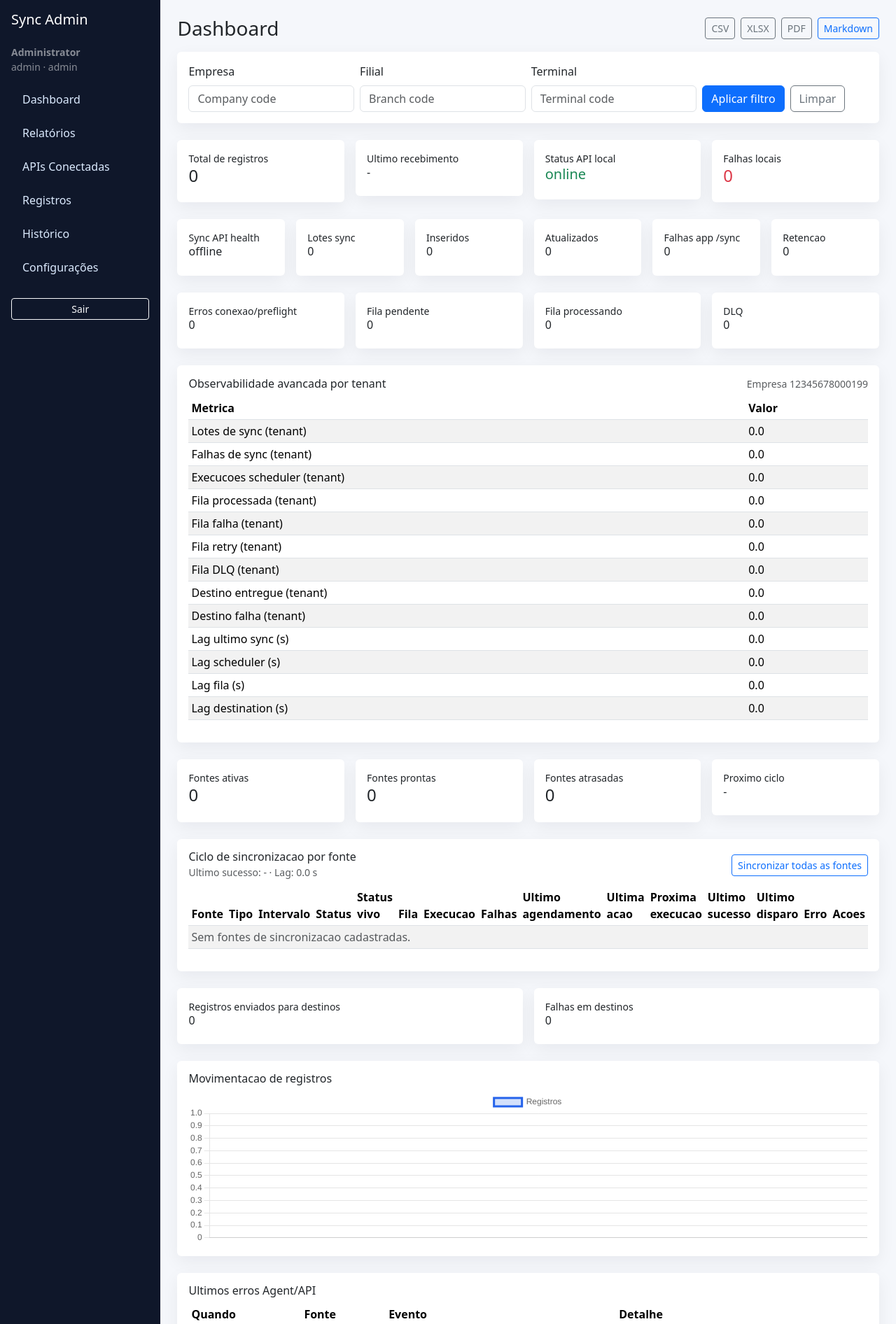
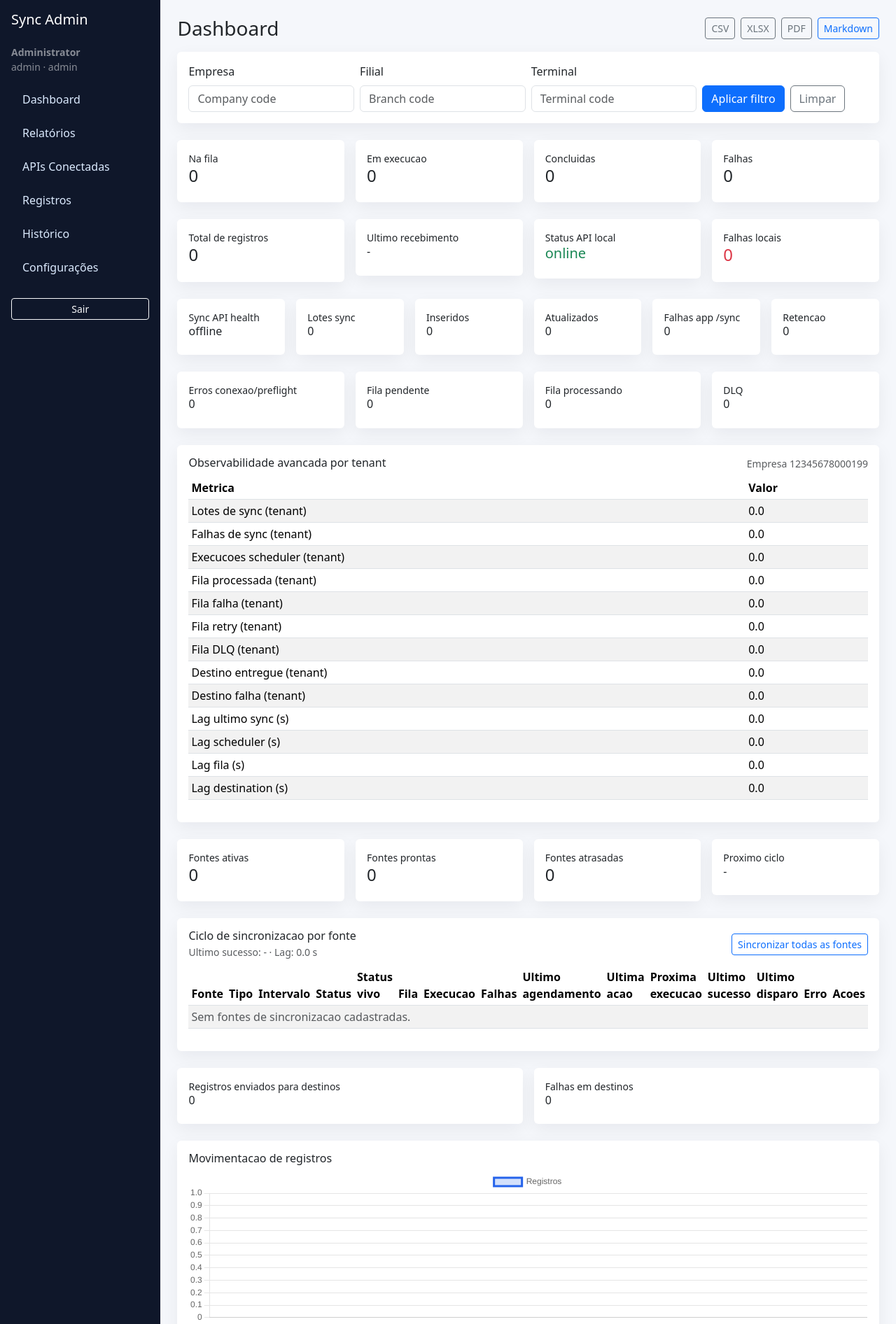
Before and after one commit to RodrigoTejada41/INTEGRADO_WEB_XD, a FastAPI app: page /dashboard in a window 1280 px wide. Shown: the top 1892 px of the page at 70% size. Run offline with FastAPI, Linux system fonts and the light colour scheme; the visitor is signed in with stand-in values (Sample User, id 1); data that the repository does not hold is empty; some libraries are stand-ins or nearby versions.

Commit message:
feature: add compact execution summary to dashboard

```diff
--- a/cerebro_vivo/memoria_projeto.json
+++ b/cerebro_vivo/memoria_projeto.json
@@ -195,6 +195,12 @@
         "item": "Consolidar status vivo do cockpit de fontes",
         "motivo": "Exibir ultimo estado por fonte, ultima acao e ultimo disparo com refresh automatico no dashboard operacional",
         "status": "concluido"
+      },
+      {
+        "ordem": 13,
+        "item": "Adicionar resumo compacto do estado de execucao por fonte no topo do dashboard",
+        "motivo": "Dar leitura imediata de fila, em execucao, concluidas e falhas antes da tabela detalhada",
+        "status": "concluido"
       }
     ],
     "riscos_conhecidos": [
--- a/sync-admin/app/static/js/dashboard.js
+++ b/sync-admin/app/static/js/dashboard.js
@@ -74,6 +74,10 @@
       setText('kpi-last-received', data.summary.last_received);
       setText('kpi-api-status', data.summary.api_status);
       setText('kpi-failed-batches', data.summary.failed_batches);
+      setText('kpi-source-exec-queued', data.source_execution_overview.queued_count);
+      setText('kpi-source-exec-running', data.source_execution_overview.running_count);
+      setText('kpi-source-exec-done', data.source_execution_overview.done_count);
+      setText('kpi-source-exec-failed', data.source_execution_overview.failed_count);
 
       setText('kpi-control-health', data.control.api_health);
       setText('kpi-control-batches', data.control.sync_batches_total);
--- a/sync-admin/app/templates/dashboard.html
+++ b/sync-admin/app/templates/dashboard.html
@@ -30,6 +30,13 @@
     </div>
   </div>
 </form>
+
+<div class="row g-3 mb-4">
+  <div class="col-md-3"><div class="card p-3"><small>Na fila</small><h4 id="kpi-source-exec-queued">{{ source_execution_overview.queued_count }}</h4></div></div>
+  <div class="col-md-3"><div class="card p-3"><small>Em execucao</small><h4 id="kpi-source-exec-running">{{ source_execution_overview.running_count }}</h4></div></div>
+  <div class="col-md-3"><div class="card p-3"><small>Concluidas</small><h4 id="kpi-source-exec-done">{{ source_execution_overview.done_count }}</h4></div></div>
+  <div class="col-md-3"><div class="card p-3"><small>Falhas</small><h4 id="kpi-source-exec-failed">{{ source_execution_overview.failed_count }}</h4></div></div>
+</div>
 
 <div class="row g-3 mb-4">
   <div class="col-md-3"><div class="card p-3"><small>Total de registros</small><h4 id="kpi-total-records">{{ summary.total_records }}</h4></div></div>
--- a/sync-admin/app/web/routes/pages.py
+++ b/sync-admin/app/web/routes/pages.py
@@ -319,6 +319,22 @@ def _source_status_snapshot(source_configs: list[dict], sync_jobs: list[dict]) -
         snapshot.setdefault('failed_count', '0')
 
     return latest_by_source
+
+
+def _source_execution_overview(source_status_snapshot: dict[str, dict[str, str]]) -> dict[str, int]:
+    overview = {
+        'queued_count': 0,
+        'running_count': 0,
+        'done_count': 0,
+        'failed_count': 0,
+    }
+    for snapshot in source_status_snapshot.values():
+        for key in overview:
+            try:
+                overview[key] += int(snapshot.get(key, 0) or 0)
+            except (TypeError, ValueError):
+                continue
+    return overview
 
 
 def _build_filter_chips(
@@ -598,6 +614,7 @@ def dashboard(
         source_configs = control.fetch_source_configs()
         sync_jobs = control.fetch_sync_jobs(limit=50)
         source_status_snapshot = _source_status_snapshot(source_configs, sync_jobs)
+        source_execution_overview = _source_execution_overview(source_status_snapshot)
         source_cycle_summary = control.fetch_source_cycle_summary(source_configs)
         destination_configs = control.fetch_destination_configs()
     else:
@@ -629,6 +646,12 @@ def dashboard(
         source_configs = []
         sync_jobs = []
         source_status_snapshot = {}
+        source_execution_overview = {
+            'queued_count': 0,
+            'running_count': 0,
+            'done_count': 0,
+            'failed_count': 0,
+        }
         source_cycle_summary = SourceCycleSummary(
             empresa_id=empresa_id,
             total_count=0,
@@ -678,6 +701,7 @@ def dashboard(
             'source_configs': source_configs,
             'sync_jobs': sync_jobs,
             'source_status_snapshot': source_status_snapshot,
+            'source_execution_overview': source_execution_overview,
             'source_cycle_summary': source_cycle_summary,
             'destination_configs': destination_configs,
             'recent_errors': recent_errors,
@@ -714,6 +738,7 @@ def dashboard_data(
         source_configs = control_service.fetch_source_configs()
         sync_jobs = control_service.fetch_sync_jobs(limit=50)
         source_status_snapshot = _source_status_snapshot(source_configs, sync_jobs)
+        source_execution_overview = _source_execution_overview(source_status_snapshot)
         source_cycle_summary = control_service.fetch_source_cycle_summary(source_configs)
         destination_configs = control_service.fetch_destination_configs()
     else:
@@ -745,6 +770,12 @@ def dashboard_data(
         source_configs = []
         sync_jobs = []
         source_status_snapshot = {}
+        source_execution_overview = {
+            'queued_count': 0,
+            'running_count': 0,
+            'done_count': 0,
+            'failed_count': 0,
+        }
         source_cycle_summary = SourceCycleSummary(
             empresa_id=empresa_id,
             total_count=0,
@@ -809,6 +840,7 @@ def dashboard_data(
             'source_configs': source_configs,
             'sync_jobs': sync_jobs,
             'source_status_snapshot': source_status_snapshot,
+            'source_execution_overview': source_execution_overview,
         }
     )
 
```
Also changed, not shown: RETOMADA_EXATA.md (+1 -0 lines), cerebro_vivo/estado_atual.md (+1 -0 lines), cerebro_vivo/historico_decisoes.md (+5 -0 lines), tests/test_sync_admin_sync_cockpit.py (+19 -0 lines), .cerebro-vivo/Conhecimento/hubs/sync-admin/snapshot.md.
